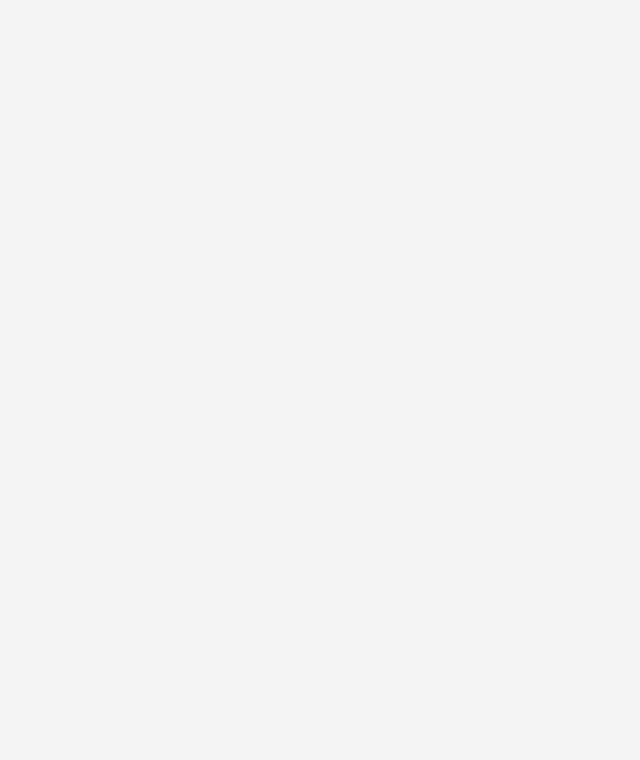
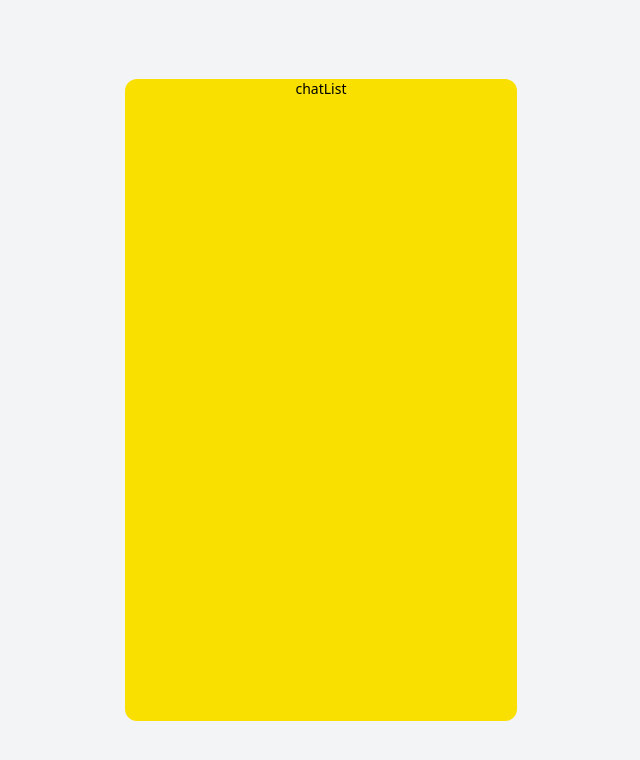
Before and after one commit to SNXWXH/kakaotalk-clone-coding, a React (Vite) app: page /chatList in a window 1280 px wide. Before the commit this address had no page. Shown: the top 760 px of the page, without its empty margins (319-959 px from the left). Built offline with nearby package versions, Linux system fonts and the light colour scheme.

Commit message:
design: 채팅 목록 컴포넌트 생성 및 라우터 설정

```diff
--- a/src/main.tsx
+++ b/src/main.tsx
@@ -5,6 +5,7 @@ import './App.css';
 import Layout from './common/Layout';
 import LoginPage from './pages/login/LoginPage';
 import RegisterPage from './pages/register/RegisterPage';
+import ChatList from './pages/chatList/ChatList';
 
 createRoot(document.getElementById('root')!).render(
   <StrictMode>
@@ -13,6 +14,7 @@ createRoot(document.getElementById('root')!).render(
         <Routes>
           <Route path='/' element={<LoginPage />} />
           <Route path='/register' element={<RegisterPage />} />
+          <Route path='/chatList' element={<ChatList />} />
         </Routes>
       </BrowserRouter>
     </Layout>
--- /dev/null
+++ b/src/pages/chatList/ChatList.tsx
@@ -0,0 +1,11 @@
+function ChatList() {
+  return (
+    <>
+      <div className='flex flex-col items-center w-[392px] h-[642px] bg-[#F9E000] text-sm rounded-xl'>
+        chatList
+      </div>
+    </>
+  );
+}
+
+export default ChatList;
```
